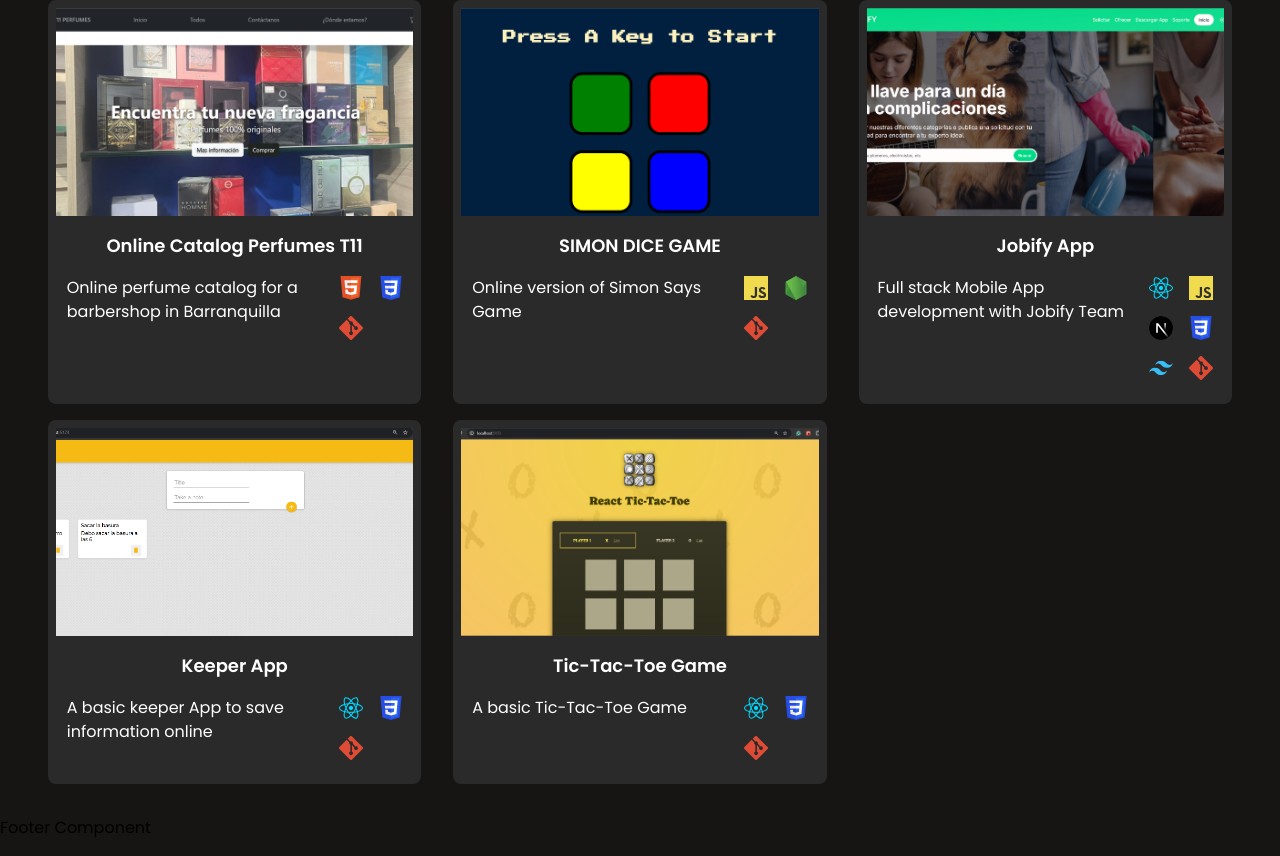
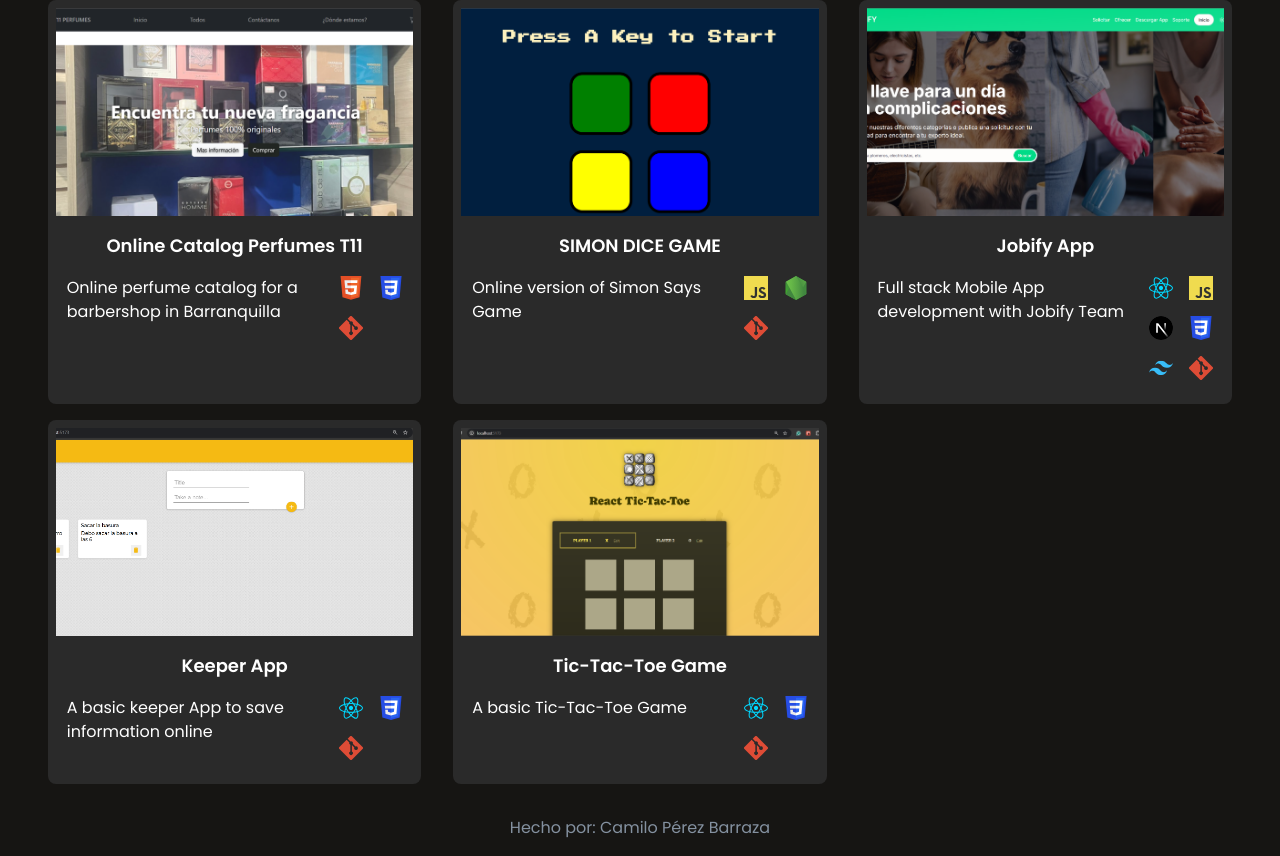
Before and after one commit to itscamperezb/Camilo-Perez-Portfolio, a React (Vite) app: page / in a window 1280 px wide. Shown: the part 1079-1935 px from the top of the page. Built offline with nearby package versions, Linux system fonts and the light colour scheme.

Commit message:
edité el footer e información

```diff
--- a/src/Components/Footer.jsx
+++ b/src/Components/Footer.jsx
@@ -1,5 +1,9 @@
 import "../App.css";
 function Footer() {
-  return <div>Footer Component</div>;
+  return (
+    <h3 className="text-[#8491a0] place-self-center-safe mb-4">
+      Hecho por: Camilo Pérez Barraza
+    </h3>
+  );
 }
 export default Footer;
```
